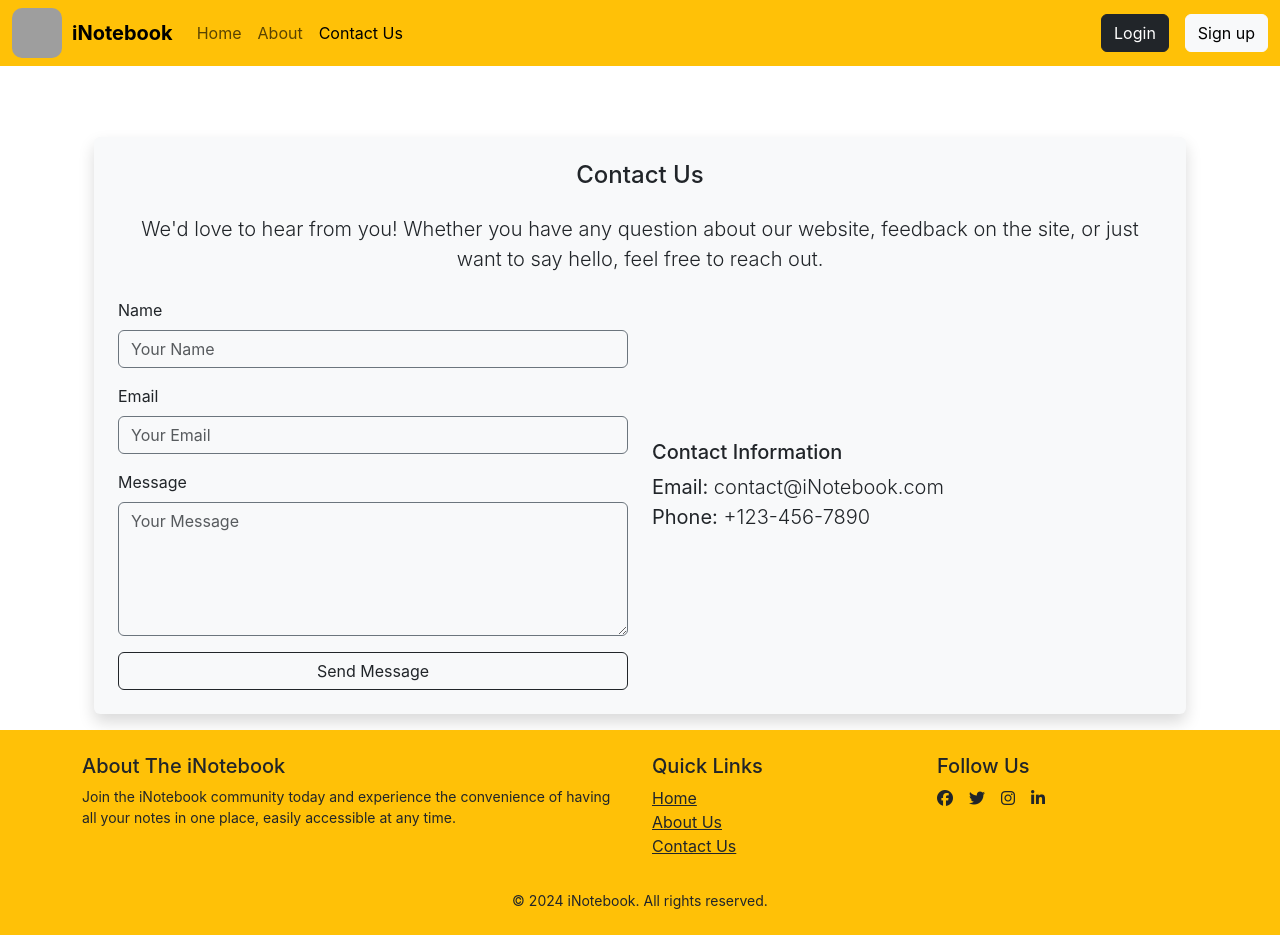
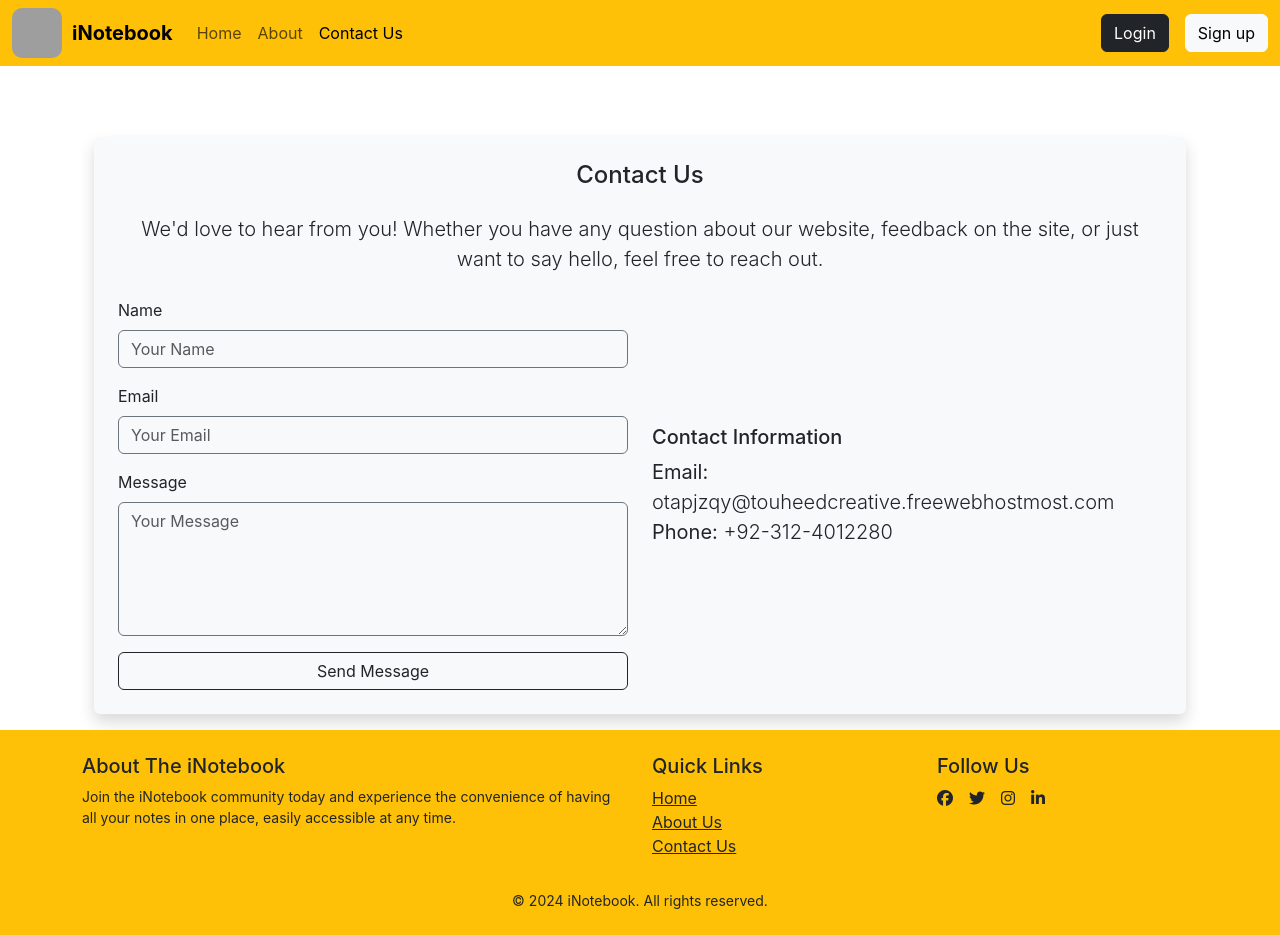
Before and after one commit to TouheedNaveed/iNotebook, a React (Create React App) app: page /contactus in a window 1280 px wide. Built offline with nearby package versions, Linux system fonts and the light colour scheme; grey boxes are pictures that could not be loaded.

Commit message:
fix bugs and and script for node js backend

```diff
--- a/src/components/ContactUs.js
+++ b/src/components/ContactUs.js
@@ -54,8 +54,9 @@ const ContactUs =(props)=> {
             <div className="col-md-6 d-flex flex-column justify-content-center">
               <h5>Contact Information</h5>
               <p className="lead">
-                <strong>Email:</strong> contact@iNotebook.com<br />
-                <strong>Phone:</strong> +123-456-7890
+                <strong>Email:</strong> otapjzqy@touheedcreative.freewebhostmost.com
+                <br />
+                <strong>Phone:</strong> +92-312-4012280
               </p>
             </div>
           </div>
```
Also changed, not shown: 1 other file (tests, documents, lock files or other folders).
